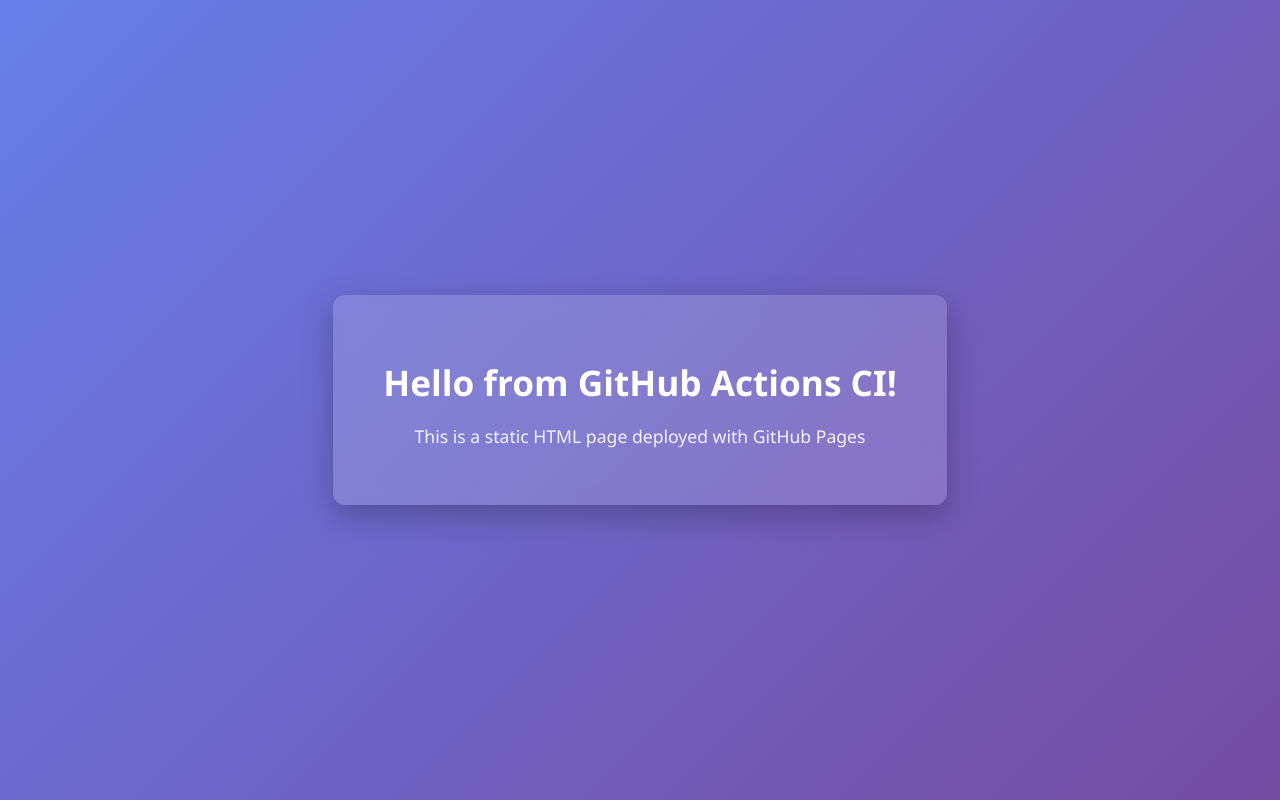
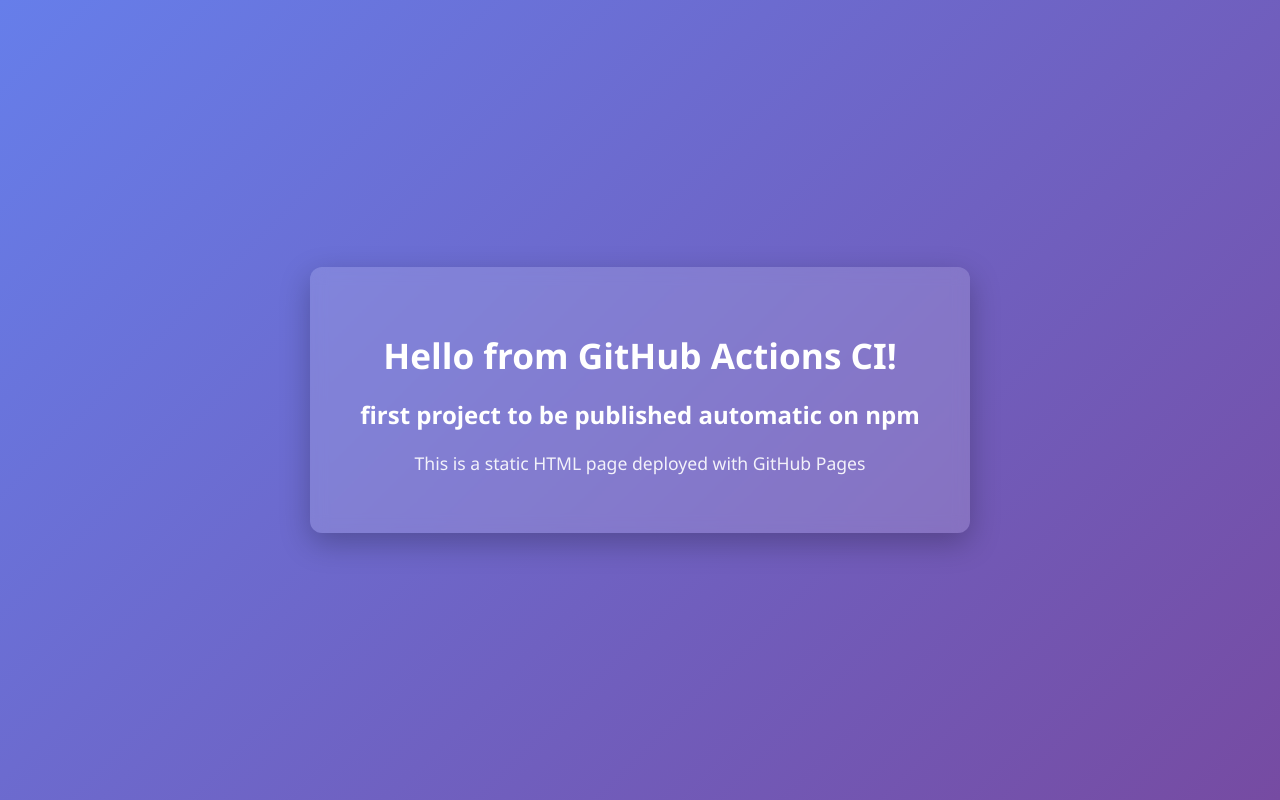
Before and after one commit to gopik-dhristhi/Ci-demo, a website: page index.html in a window 1280 px wide. Drawn offline with Linux system fonts and the light colour scheme.

Commit message:
automatted work

```diff
--- a/index.html
+++ b/index.html
@@ -40,6 +40,7 @@
 <body>
   <div class="container">
     <h1>Hello from GitHub Actions CI!</h1>
+    <h2>first project to be published automatic on npm </h2>
     <p>This is a static HTML page deployed with GitHub Pages</p>
   </div>
 </body>
```
Also changed, not shown: .github/workflows/publish.yml.
